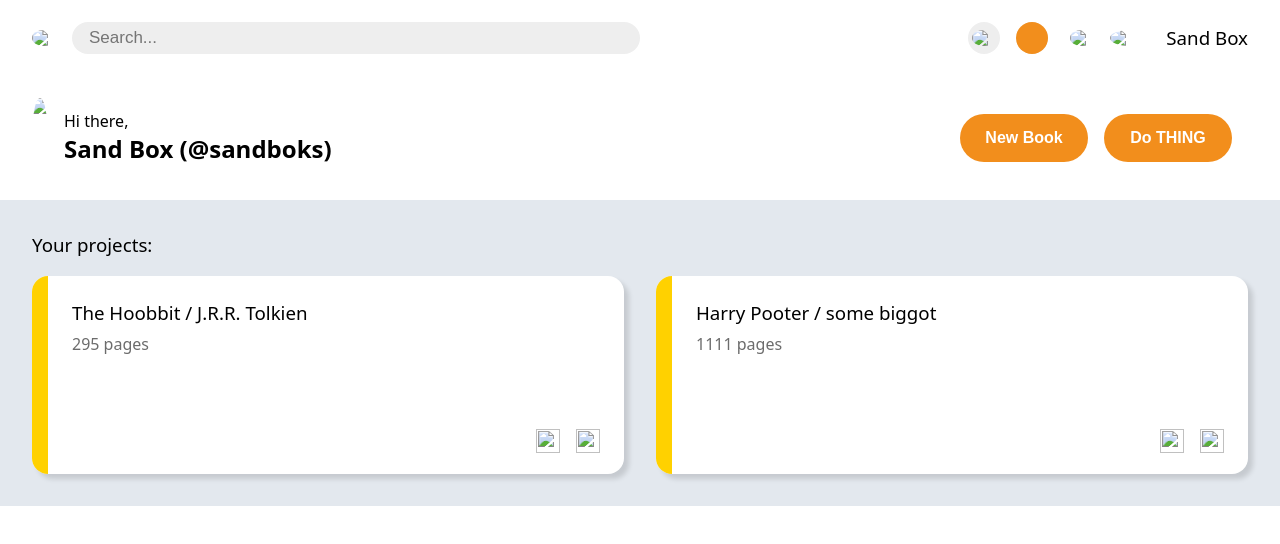
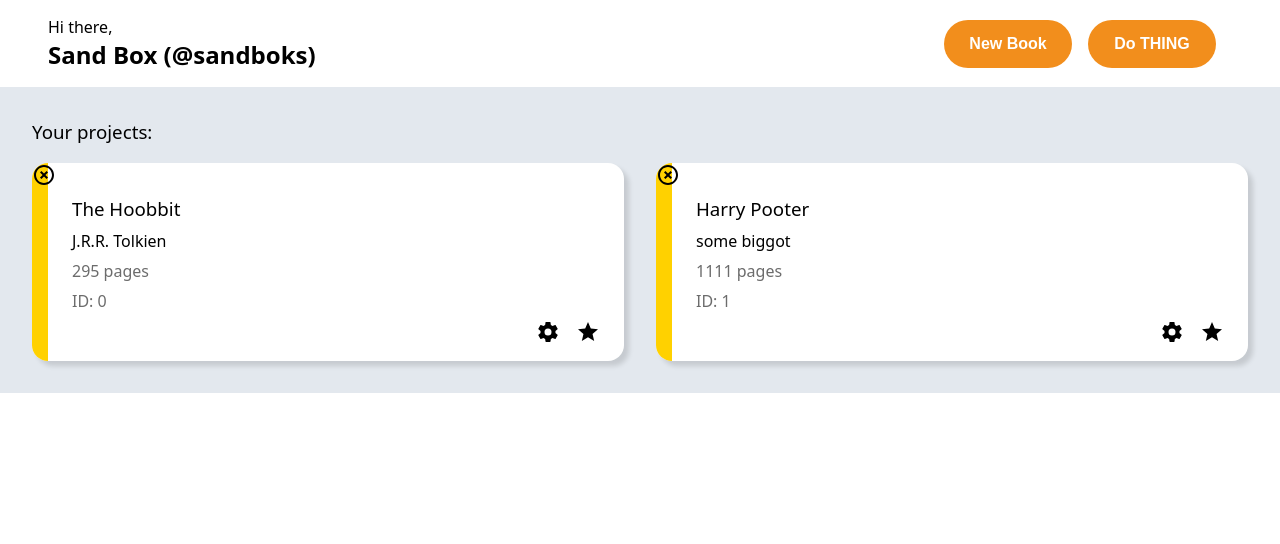
Before and after one commit to sandboks/odin-library, a plain HTML site: page index.html in a window 1280 px wide. Drawn offline with Linux system fonts and the light colour scheme.

Commit message:
Close button now works

```diff
--- a/index.html
+++ b/index.html
@@ -51,35 +51,9 @@
 
         <div class="mainSection">
             <div class="topBanner">
-                <div class="topBannerHeader">
-                    <div class="topBannerSearch">
-                        <img src="img/magnify.svg" class="avatarAlertSectionSmall">
-                        <input type="text" placeholder="Search...">
-                    </div>
-                    <div class="topBannerAlerts">
-                        <div class="controlsRow">
-                            <!--
-                            <label class="switch">
-                                <input type="checkbox" id="darkModeToggle">
-                                <span class="slider round"></span>
-                            </label>
-                            -->
-                            <div class="darkModeContainer" id="darkModeToggle">
-                                <img src="img/moon-waning-crescent.svg" class="avatarAlertSectionSmall" id="darkmodeIcon">
-                            </div>
-                            <div class="colorPickWrapper">
-                                <input type="color" id="colorPicker" name="customColor" value="#F28E1C">
-                            </div>
-                        </div>
 
-                        <img src="img/bell-outline.svg" class="avatarAlertSectionSmall">
-                        <img src="img/avatar.png" class="avatarAlertSection">
-                        <h3>Sand Box</h3>
-                    </div>
-                </div>
                 <div class="topBannerMain">
                     <div class="topBannerMainLeft">
-                        <img src="img/avatar.png">
                         <div class="topBannerMainLeftUsername">
                             <p>Hi there,</p>
                             <h2>Sand Box (@sandboks)</h2>
--- a/script.js
+++ b/script.js
@@ -1,12 +1,15 @@
 //https://developer.mozilla.org/en-US/docs/Web/HTML/Element/dialog
 
 const myLibrary = [];
+var booksMade = 0;
 
 function Book(title, author, pageCount, hasRead) {
   this.title = title;
   this.author = author;
   this.pageCount = pageCount;
   this.hasRead = hasRead;
+
+  this.id = 0;
 
   this.info = function() {
     console.log(`${this.title} by ${this.author}, ${this.pageCount}, ${this.hasRead ? "has read" : "has not read"}`);
@@ -15,14 +18,12 @@ function Book(title, author, pageCount, hasRead) {
 
 function addBookToLibrary(title, author, pageCount, hasRead) {
   let book = new Book(title, author, pageCount, hasRead);
+  book.id = booksMade++;
   myLibrary.push(book);
   insertNewBookHTML(book);
 
   //book.info();
 }
-
-addBookToLibrary("The Hoobbit", "J.R.R. Tolkien", 295, true);
-addBookToLibrary("Harry Pooter", "some biggot", 1111, false);
 
 myLibrary.forEach((book) => {
   book.info();
@@ -63,24 +64,80 @@ submitButton.addEventListener("click", (event) => {
 
 // INSERT NEW HTML
 
+const libraryGridContainer = document.querySelector('.bottomSectionProjectsGrid');
+
 function insertNewBookHTML(book) {
-  var toAdd = document.createDocumentFragment();
-  var newDiv = document.createElement('div');
-  newDiv.classList.add(`bottomSectionProjectsPanel`);
-  newDiv.innerHTML =
+  var newPanelDiv = document.createElement('div');
+  newPanelDiv.classList.add(`bottomSectionProjectsPanel`);
+
+  var closeButtonDiv = document.createElement('div');
+  closeButtonDiv.classList.add('bottomSectionProjectsPanelCloseButton');
+
+  var closeButtonImg = document.createElement("img");
+  closeButtonImg.src = "img/close-circle-outline.svg";
+  closeButtonImg.classList.add("panelCloseButton");
+  closeButtonImg.addEventListener("click", () => {
+    console.log("hello");
+    libraryGridContainer.removeChild(newPanelDiv);
+  });
+
+  closeButtonDiv.appendChild(closeButtonImg);
+
+  var panelContentDiv = document.createElement('div');
+  panelContentDiv.classList.add('bottomSectionProjectsPanelContent');
+  panelContentDiv.innerHTML =
   `
+  <h3>${book.title}</h3>
+  <h4>${book.author}</h4>
+  <p>${book.pageCount} pages</p>
+  <p>ID: ${book.id}</p>
+  <div class="bottomSectionProjectsPanelIcons">
+      <a href="https://sandboks.github.io/odin-calculator/">
+          <img src="img/cog.svg">
+      </a>
+      <a href="https://github.com/sandboks/odin-calculator">
+          <img src="img/star.svg">
+      </a>
+  </div>
+  `;
+
+  newPanelDiv.appendChild(closeButtonDiv);
+  newPanelDiv.appendChild(panelContentDiv);
+
+  /*
+  newPanelDiv.innerHTML =
+  `
+  <div class="bottomSectionProjectsPanelCloseButton">
+    <img src="img/close-circle-outline.svg" class="panelCloseButton">
+  </div>
   <div class="bottomSectionProjectsPanelContent">
-      <h3>${book.title} / ${book.author}</h3>
+    <h3>${book.title}</h3>
+      <h4>${book.author}</h4>
       <p>${book.pageCount} pages</p>
+      <p>ID: ${book.id}</p>
       <div class="bottomSectionProjectsPanelIcons">
           <a href="https://sandboks.github.io/odin-calculator/">
-              <img src="img/eye-outline.svg">
+              <img src="img/cog.svg">
           </a>
           <a href="https://github.com/sandboks/odin-calculator">
-              <img src="img/github-mark.svg">
+              <img src="img/star.svg">
           </a>
       </div>
   </div>`;
-  toAdd.appendChild(newDiv);
-  document.querySelector('.bottomSectionProjectsGrid').appendChild(toAdd);
+  */
+
+  libraryGridContainer.appendChild(newPanelDiv);
+
+  //const darkModeSwitch = document.querySelector("#darkModeToggle");
+  //darkModeSwitch.addEventListener("click", ToggleDarkMode)
 }
+
+function DeleteBook(index) {
+  console.log("test");
+}
+
+
+
+
+addBookToLibrary("The Hoobbit", "J.R.R. Tolkien", 295, true);
+addBookToLibrary("Harry Pooter", "some biggot", 1111, false);
--- a/style.css
+++ b/style.css
@@ -104,7 +104,6 @@ body {
 
 .mainSection {
     display: grid;
-    grid-template-rows: 200px 1fr;
 
     overflow: overlay;
     min-width: 600px;
@@ -124,7 +123,7 @@ body {
     grid-column: 1fr 1fr; */
     grid-template-columns: 1fr 1fr;
     align-items: center;
-    padding-bottom: 1em;
+    padding: 1em;
 }
 
 .topBannerAlerts {
@@ -435,17 +434,21 @@ https://www.w3schools.com/howto/tryit.asp?filename=tryhow_css_switch
     gap: 1em;
 }
 
+.bottomSectionProjectsPanelCloseButton {
+    height: 0;
+    position: absolute;
+}
+
 .bottomSectionProjectsPanel p {
     margin: 0.5em 0;
-    height: 5.5em;
     overflow: hidden;
 }
 
-.bottomSectionProjectsPanel h3 {
-    margin: 0;
+.bottomSectionProjectsPanel h3, .bottomSectionProjectsPanel h4 {
+    margin: 0.5em 0;
 }
 
-.bottomSectionProjectsPanelIcons img {
+.bottomSectionProjectsPanelIcons img, .bottomSectionProjectsPanelCloseButton img {
     width: 24px;
     height: 24px;
     /*
```
Also changed, not shown: img/close-circle-outline.svg (added), img/cog.svg (added), img/list-box.svg (added), img/star-outline.svg (added), img/star.svg (added).
